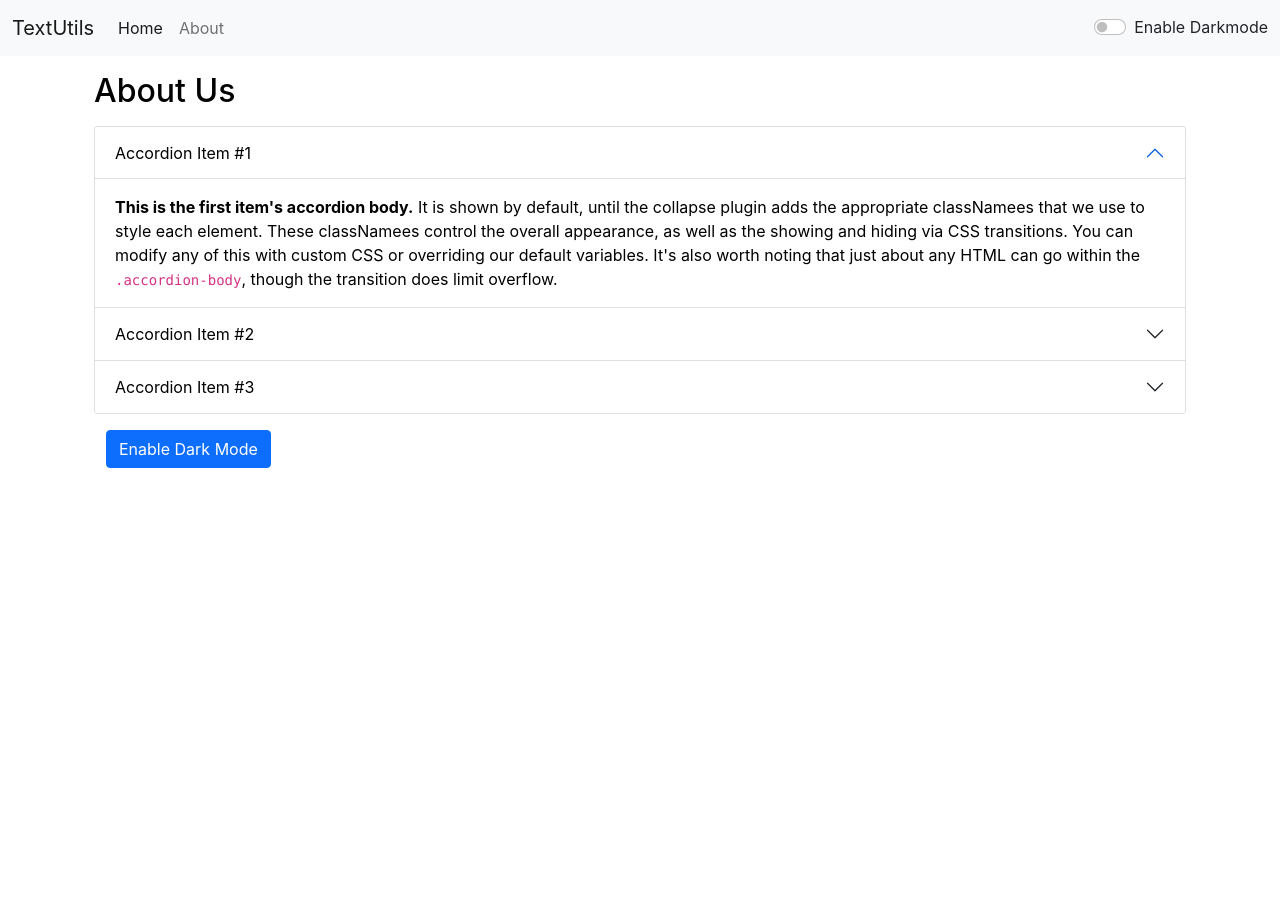
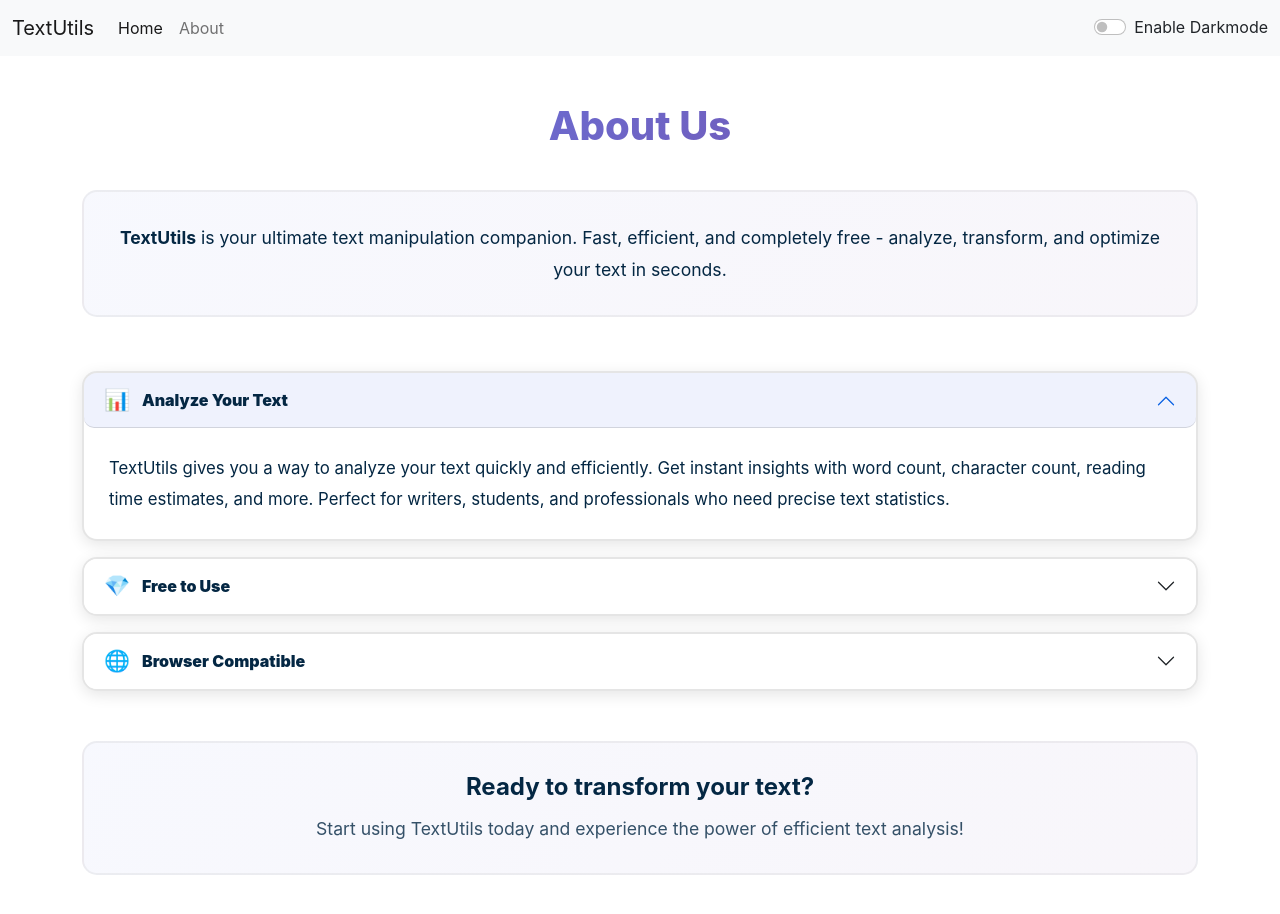
Before and after one commit to H4rryC0d3/textutils, a React (Create React App) app: page /about in a window 1280 px wide. Shown: the top 914 px of the page. Before the commit the page ends 800 px from the top, so only its background shows below. Built offline with nearby package versions, Linux system fonts and the light colour scheme.

Commit message:
Update About.js

```diff
--- a/src/components/About.js
+++ b/src/components/About.js
@@ -1,84 +1,264 @@
-import React, {useState} from 'react'
+import React, { useState } from 'react'
 
-export default function About() {
+export default function About(props) {
+    const [expandedCard, setExpandedCard] = useState(null);
 
-     const [myStyle, setMyStyle] = useState({
-        color:'black',
-        backgroundColor: 'white',
-
-    })
-
-    const [btntext, setBtnText] = useState("Enable Dark Mode")
-
-   const toggleStyle = ()=>{
-    if(myStyle.color === 'black'){
-        setMyStyle({
-            color: 'white',
-            backgroundColor: 'black',
-            border: '1px solid white'
-
-        })
-        setBtnText("Enable Light Mode")
+    let myStyle = {
+        color: props.mode === 'dark' ? 'white' : '#042743',
+        backgroundColor: props.mode === 'dark' ? 'rgb(36 74 104)' : 'white',
     }
 
-    else{
-        setMyStyle({
-            color: 'black',
-            backgroundColor: 'white'
-        })
-        setBtnText("Enable Dark Mode");
+    const cardStyle = (index) => ({
+        ...myStyle,
+        transition: 'all 0.4s ease',
+        border: `2px solid ${props.mode === 'dark' ? 'rgba(255,255,255,0.1)' : 'rgba(0,0,0,0.1)'}`,
+        borderRadius: '15px',
+        overflow: 'hidden',
+        transform: expandedCard === index ? 'translateY(-5px)' : 'translateY(0)',
+        boxShadow: expandedCard === index
+            ? '0 10px 30px rgba(0,0,0,0.3)'
+            : '0 4px 15px rgba(0,0,0,0.1)',
+    });
+
+    const buttonStyle = {
+        ...myStyle,
+        transition: 'all 0.3s ease',
+        fontWeight: '600',
+        borderRadius: '10px',
+        padding: '15px 20px',
+    };
+
+    const iconStyle = {
+        marginRight: '12px',
+        fontSize: '1.3em',
+        transition: 'transform 0.3s ease',
+    };
+
+    const containerStyle = {
+        color: props.mode === 'dark' ? 'white' : '#042743',
+        minHeight: '80vh',
+        padding: '30px 0',
+    };
+
+    const headerStyle = {
+        background: props.mode === 'dark'
+            ? 'linear-gradient(135deg, #667eea 0%, #764ba2 100%)'
+            : 'linear-gradient(135deg, #667eea 0%, #764ba2 100%)',
+        WebkitBackgroundClip: 'text',
+        WebkitTextFillColor: 'transparent',
+        backgroundClip: 'text',
+        fontWeight: '800',
+        fontSize: '2.5rem',
+        marginBottom: '40px',
+        textAlign: 'center',
+        animation: 'fadeInDown 0.8s ease',
+    };
+
+    return (
+        <div className="container" style={containerStyle}>
+            <style>
+                {`
+                    @keyframes fadeInDown {
+                        from {
+                            opacity: 0;
+                            transform: translateY(-20px);
+                        }
+                        to {
+                            opacity: 1;
+                            transform: translateY(0);
                         }
                     }
 
-  return (
-    <div className="container" style={myStyle}>
-        <h2 className="my-3">About Us</h2>
+                    @keyframes fadeInUp {
+                        from {
+                            opacity: 0;
+                            transform: translateY(20px);
+                        }
+                        to {
+                            opacity: 1;
+                            transform: translateY(0);
+                        }
+                    }
+
+                    .accordion-item {
+                        animation: fadeInUp 0.6s ease forwards;
+                        opacity: 0;
+                    }
+
+                    .accordion-item:nth-child(1) {
+                        animation-delay: 0.1s;
+                    }
+
+                    .accordion-item:nth-child(2) {
+                        animation-delay: 0.2s;
+                    }
+
+                    .accordion-item:nth-child(3) {
+                        animation-delay: 0.3s;
+                    }
+
+                    .accordion-button:not(.collapsed) {
+                        background: ${props.mode === 'dark' ? 'rgba(102, 126, 234, 0.2)' : 'rgba(102, 126, 234, 0.1)'} !important;
+                        color: ${props.mode === 'dark' ? 'white' : '#042743'} !important;
+                    }
+
+                    .accordion-button:hover {
+                        background: ${props.mode === 'dark' ? 'rgba(102, 126, 234, 0.15)' : 'rgba(102, 126, 234, 0.08)'} !important;
+                    }
+
+                    .feature-icon {
+                        display: inline-block;
+                        transition: transform 0.3s ease;
+                    }
+
+                    .accordion-button:hover .feature-icon {
+                        transform: scale(1.2) rotate(5deg);
+                    }
+                `}
+            </style>
+
+            <h2 style={headerStyle}>About Us</h2>
+
+            <div className="row mb-4">
+                <div className="col-12">
+                    <div style={{
+                        background: props.mode === 'dark'
+                            ? 'linear-gradient(135deg, rgba(102, 126, 234, 0.1) 0%, rgba(118, 75, 162, 0.1) 100%)'
+                            : 'linear-gradient(135deg, rgba(102, 126, 234, 0.05) 0%, rgba(118, 75, 162, 0.05) 100%)',
+                        padding: '30px',
+                        borderRadius: '15px',
+                        marginBottom: '30px',
+                        border: `2px solid ${props.mode === 'dark' ? 'rgba(255,255,255,0.1)' : 'rgba(0,0,0,0.05)'}`,
+                        animation: 'fadeInUp 0.6s ease',
+                    }}>
+                        <p style={{
+                            fontSize: '1.1rem',
+                            lineHeight: '1.8',
+                            margin: 0,
+                            textAlign: 'center',
+                        }}>
+                            <strong>TextUtils</strong> is your ultimate text manipulation companion.
+                            Fast, efficient, and completely free - analyze, transform, and optimize your text in seconds.
+                        </p>
+                    </div>
+                </div>
+            </div>
+
             <div className="accordion" id="accordionExample">
-                    <div className="accordion-item" style={myStyle}>
+                <div
+                    className="accordion-item mb-3"
+                    style={cardStyle(1)}
+                    onMouseEnter={() => setExpandedCard(1)}
+                    onMouseLeave={() => setExpandedCard(null)}
+                >
                     <h2 className="accordion-header" id="headingOne">
-                        <button className="accordion-button" style={myStyle} type="button" data-bs-toggle="collapse" data-bs-target="#collapseOne" aria-expanded="true" aria-controls="collapseOne">
-                            Accordion Item #1
+                        <button
+                            className="accordion-button"
+                            style={buttonStyle}
+                            type="button"
+                            data-bs-toggle="collapse"
+                            data-bs-target="#collapseOne"
+                            aria-expanded="true"
+                            aria-controls="collapseOne"
+                        >
+                            <span className="feature-icon" style={iconStyle}>📊</span>
+                            <strong>Analyze Your Text</strong>
                         </button>
                     </h2>
                     <div id="collapseOne" className="accordion-collapse collapse show" aria-labelledby="headingOne" data-bs-parent="#accordionExample">
-                        <div className="accordion-body">
-                            <strong>This is the first item's accordion body.</strong> It is shown by default, until the collapse plugin adds the appropriate classNamees
-                            that we use to style each element. These classNamees control the overall appearance, as well as the showing and hiding via CSS transitions.
-                            You can modify any of this with custom CSS or overriding our default variables. It's also worth noting that just about any HTML can go within the <code>.accordion-body</code>, though the transition does limit overflow.
+                        <div className="accordion-body" style={{
+                            padding: '25px',
+                            lineHeight: '1.8',
+                            fontSize: '1.05rem',
+                        }}>
+                            TextUtils gives you a way to analyze your text quickly and efficiently. Get instant insights with word count,
+                            character count, reading time estimates, and more. Perfect for writers, students, and professionals who need
+                            precise text statistics.
                         </div>
                     </div>
                 </div>
-                    <div className="accordion-item" style={myStyle}>
+
+                <div
+                    className="accordion-item mb-3"
+                    style={cardStyle(2)}
+                    onMouseEnter={() => setExpandedCard(2)}
+                    onMouseLeave={() => setExpandedCard(null)}
+                >
                     <h2 className="accordion-header" id="headingTwo">
-                        <button className="accordion-button collapsed" style={myStyle} type="button" data-bs-toggle="collapse" data-bs-target="#collapseTwo" aria-expanded="false" aria-controls="collapseTwo">
-                            Accordion Item #2
+                        <button
+                            className="accordion-button collapsed"
+                            style={buttonStyle}
+                            type="button"
+                            data-bs-toggle="collapse"
+                            data-bs-target="#collapseTwo"
+                            aria-expanded="false"
+                            aria-controls="collapseTwo"
+                        >
+                            <span className="feature-icon" style={iconStyle}>💎</span>
+                            <strong>Free to Use</strong>
                         </button>
                     </h2>
                     <div id="collapseTwo" className="accordion-collapse collapse" aria-labelledby="headingTwo" data-bs-parent="#accordionExample">
-                        <div className="accordion-body">
-                            <strong>This is the second item's accordion body.</strong> It is hidden by default, until the collapse plugin adds the appropriate classNamees that we use
-                            to style each element. These classNamees control the overall appearance, as well as the showing and hiding via CSS transitions. You can modify any of this
-                            with custom CSS or overriding our default variables. It's also worth noting that just about any HTML can go within the <code>.accordion-body</code>, though the transition does limit overflow.
+                        <div className="accordion-body" style={{
+                            padding: '25px',
+                            lineHeight: '1.8',
+                            fontSize: '1.05rem',
+                        }}>
+                            TextUtils is a completely free character counter tool that provides instant character count & word count
+                            statistics for any given text. Get detailed reports on word and character counts, making it ideal for
+                            writing content with specific word or character limits. No registration, no fees, just pure functionality.
                         </div>
                     </div>
                 </div>
-                    <div className="accordion-item" style={myStyle}>
+
+                <div
+                    className="accordion-item mb-3"
+                    style={cardStyle(3)}
+                    onMouseEnter={() => setExpandedCard(3)}
+                    onMouseLeave={() => setExpandedCard(null)}
+                >
                     <h2 className="accordion-header" id="headingThree">
-                        <button className="accordion-button collapsed" style={myStyle} type="button" data-bs-toggle="collapse" data-bs-target="#collapseThree" aria-expanded="false" aria-controls="collapseThree">
-                            Accordion Item #3
+                        <button
+                            className="accordion-button collapsed"
+                            style={buttonStyle}
+                            type="button"
+                            data-bs-toggle="collapse"
+                            data-bs-target="#collapseThree"
+                            aria-expanded="false"
+                            aria-controls="collapseThree"
+                        >
+                            <span className="feature-icon" style={iconStyle}>🌐</span>
+                            <strong>Browser Compatible</strong>
                         </button>
                     </h2>
                     <div id="collapseThree" className="accordion-collapse collapse" aria-labelledby="headingThree" data-bs-parent="#accordionExample">
-                        <div className="accordion-body">
-                            <strong>This is the third item's accordion body.</strong> It is hidden by default, until the collapse plugin adds the appropriate classNamees that we use to style each element.
-                            These classNamees control the overall appearance, as well as the showing and hiding via CSS transitions. You can modify any of this with custom CSS or overriding our default variables.
-                            It's also worth noting that just about any HTML can go within the <code>.accordion-body</code>, though the transition does limit overflow.
+                        <div className="accordion-body" style={{
+                            padding: '25px',
+                            lineHeight: '1.8',
+                            fontSize: '1.05rem',
+                        }}>
+                            This word counter software works seamlessly in any modern web browser including Chrome, Firefox, Safari, Edge,
+                            and Opera. It's perfect for counting characters in Facebook posts, blog articles, books, Excel documents,
+                            PDF files, essays, and more. Access it anywhere, anytime, on any device.
                         </div>
                     </div>
                 </div>
             </div>
-                    <div className="container my-3">
-                <button onClick={toggleStyle} type="button" class="btn btn-primary">{btntext}</button>
+
+            <div style={{
+                marginTop: '50px',
+                textAlign: 'center',
+                padding: '30px',
+                background: props.mode === 'dark'
+                    ? 'linear-gradient(135deg, rgba(102, 126, 234, 0.1) 0%, rgba(118, 75, 162, 0.1) 100%)'
+                    : 'linear-gradient(135deg, rgba(102, 126, 234, 0.05) 0%, rgba(118, 75, 162, 0.05) 100%)',
+                borderRadius: '15px',
+                border: `2px solid ${props.mode === 'dark' ? 'rgba(255,255,255,0.1)' : 'rgba(0,0,0,0.05)'}`,
+            }}>
+                <h4 style={{ marginBottom: '15px', fontWeight: '700' }}>Ready to transform your text?</h4>
+                <p style={{ fontSize: '1.1rem', marginBottom: 0, opacity: 0.8 }}>
+                    Start using TextUtils today and experience the power of efficient text analysis!
+                </p>
             </div>
         </div>
     )
```
Lines whose indentation alone changed are shown as unchanged.
